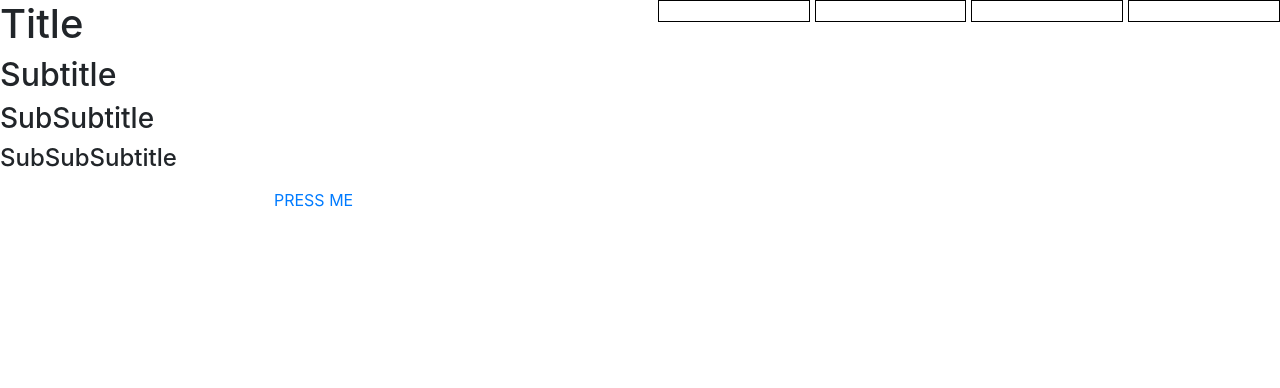
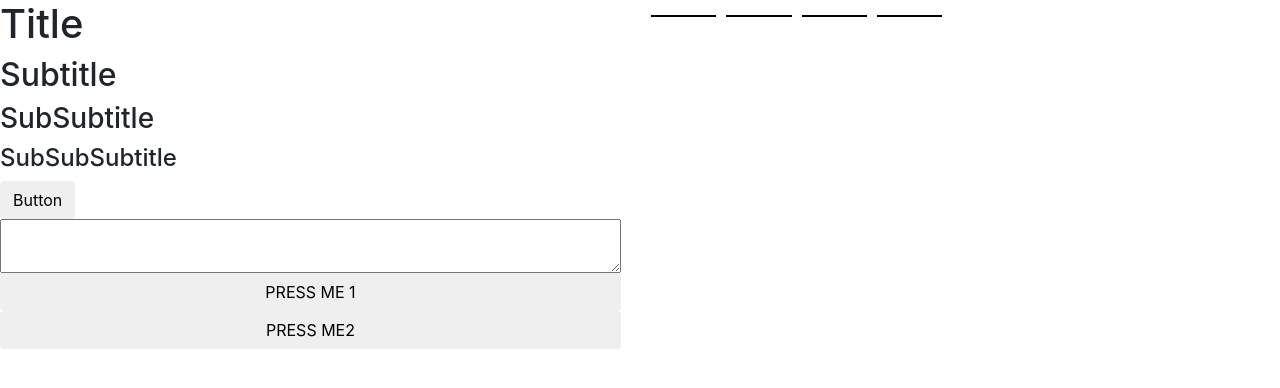
Before and after one commit to snwflkio/Demo, a Django app: page / in a window 1280 px wide. Shown: the top 388 px of the page. Run offline with Django 3.2, Linux system fonts and the light colour scheme; some libraries are stand-ins or nearby versions.

Commit message:
Added ability to generate files! Hurray

```diff
--- a/SnowFlake/Designer/static/wwwroot/css/site.css
+++ b/SnowFlake/Designer/static/wwwroot/css/site.css
@@ -35,13 +35,14 @@ div.block + div.block {
 
 
 .draggable {
-	border: thin solid black;
+	border: 0.05px solid black;
+	vertical-align: middle;
 }
 
 .location {
 	width: 30%;
 	height: 10%;
-	margin: 0 0 0 5;
+	margin: 5 5 5 5;
 	align-content: center;
 	vertical-align: middle;
 	text-align: center;
--- a/SnowFlake/Designer/static/wwwroot/scripts/site.js
+++ b/SnowFlake/Designer/static/wwwroot/scripts/site.js
@@ -1,3 +1,4 @@
+var val = ""
 function allowDrop(ev) {
   ev.preventDefault();
 }
@@ -10,4 +11,12 @@ function drop(ev) {
   ev.preventDefault();
   var data = ev.dataTransfer.getData("text");
   ev.target.appendChild(document.getElementById(data));
+  ev.target.innerHTML = document.getElementById(data).innerHTML;
+  console.log(ev.target.innerHTML);
+  val = ev.target.innerHTML;
 }
+
+function getInfo()
+{
+	return val;
+}
--- a/SnowFlake/Designer/templates/index.html
+++ b/SnowFlake/Designer/templates/index.html
@@ -36,27 +36,66 @@
 				<h2>Subtitle</h2>
 			</div>
 
-			<div id="subtitle" draggable="true" ondragstart="drag(event)">
+			<div id="subsubtitle" draggable="true" ondragstart="drag(event)">
 				<h3>SubSubtitle</h3>
 			</div>
 
-			<div id="subtitle" draggable="true" ondragstart="drag(event)">
+			<div id="subsubsubtitle" draggable="true" ondragstart="drag(event)">
 				<h4>SubSubSubtitle</h4>
 			</div>
+			<div id="btn" draggable="true" ondragstart="drag(event)">
+				<button class="btn btn-large">Button</button>
+			</div>
 			<!-- generate_file is the url defined in settings.py  -->
-			<a class="btn btn-large" href="{% url "generate_file" %}">PRESS ME</a>
+				<!-- <a class="btn btn-large"  onclick="getData()" href="{% url "generate_file"  %}">PRESS ME</a> -->
+				<textarea style="width: 100%; height: 50%" id="data" name"data"></textarea>
+				<button id="generate" class="btn btn-large"  onclick="getData()">PRESS ME 1</button>
+				<button id="button" class="btn btn-large" onclick="test()">PRESS ME2</button>
+
 		</div>
 		<div class="line">
 
 		</div>
-		<div class="section">
-			<div id="1-dd" ondrop="drop(event)" ondragover="allowDrop(event)" class="draggable location"></div>
-			<div id="2-dd" ondrop="drop(event)" ondragover="allowDrop(event)" class="draggable location"></div>
-			<div id="3-dd" ondrop="drop(event)" ondragover="allowDrop(event)" class="draggable location"></div>
-			<div id="4-dd" ondrop="drop(event)" ondragover="allowDrop(event)" class="draggable location"></div>
+		<div id="PLACEHOLDER" style="width: 50%; height: 100%">
+			<div class="section" id="style" style="padding-top: 10px; padding-right: 10px">
+				<div id="1-dd" ondrop="drop(event)" ondragover="allowDrop(event)" class="draggable location"></div>
+				<div id="2-dd" ondrop="drop(event)" ondragover="allowDrop(event)" class="draggable location"></div>
+				<div id="3-dd" ondrop="drop(event)" ondragover="allowDrop(event)" class="draggable location"></div>
+				<div id="4-dd" ondrop="drop(event)" ondragover="allowDrop(event)" class="draggable location"></div>
+			</div>
 		</div>
 	</div>
 </body>
 </html>
 
 <script src="https://ajax.googleapis.com/ajax/libs/jquery/3.3.1/jquery.min.js"></script>
+<script>
+function test() {
+
+        //var val = document.getElementById('data').value;
+		var val = document.getElementById('data').value;
+		console.log("VALUE: " + val)
+            $.ajax({
+                url: "/generate_file",
+                type: "POST",
+                dataType: "html",
+                data: {
+                    val: val,
+                    csrfmiddlewaretoken: "9s24NsX6obkLMD1JVuZhbLT7wnkNo0vr4Y6wN1FQLcYxr7fsiXjs4mEbFXH74DnL"
+                    },
+                success : function(json) {
+                    alert("Successfully sent the URL to Django");
+                },
+                error : function(xhr,errmsg,err) {
+                    alert("Could not send URL to Django. Error: " + err);
+                }
+            });
+}
+</script>
+<script>
+	function getData()
+	{
+		document.getElementById('data').value = document.getElementById('PLACEHOLDER').innerHTML;
+		console.log(document.getElementById('data').value)
+	}
+</script>
--- a/SnowFlake/Designer/views.py
+++ b/SnowFlake/Designer/views.py
@@ -12,6 +12,9 @@ class CreateView(TemplateView):
 
 # This is defined in urls.py
 def generate(request):
-    print("HHHHHHHHH")
-    #parseHTML(input)
+
+    if request.is_ajax():
+        print("AJAX REQUEST!")
+        print(request.POST['val'])
+        parseHTML(request.POST['val'])
     return HttpResponseRedirect('/')
--- a/SnowFlake/SnowFlake/settings.py
+++ b/SnowFlake/SnowFlake/settings.py
@@ -37,7 +37,8 @@ INSTALLED_APPS = [
     'django.contrib.sessions',
     'django.contrib.messages',
     'django.contrib.staticfiles',
-    'Designer'
+    'Designer',
+#    'wireframes'
 ]
 
 MIDDLEWARE = [
```
Also changed, not shown: SnowFlake/Designer/static/Generate.py (+13 -13 lines).
